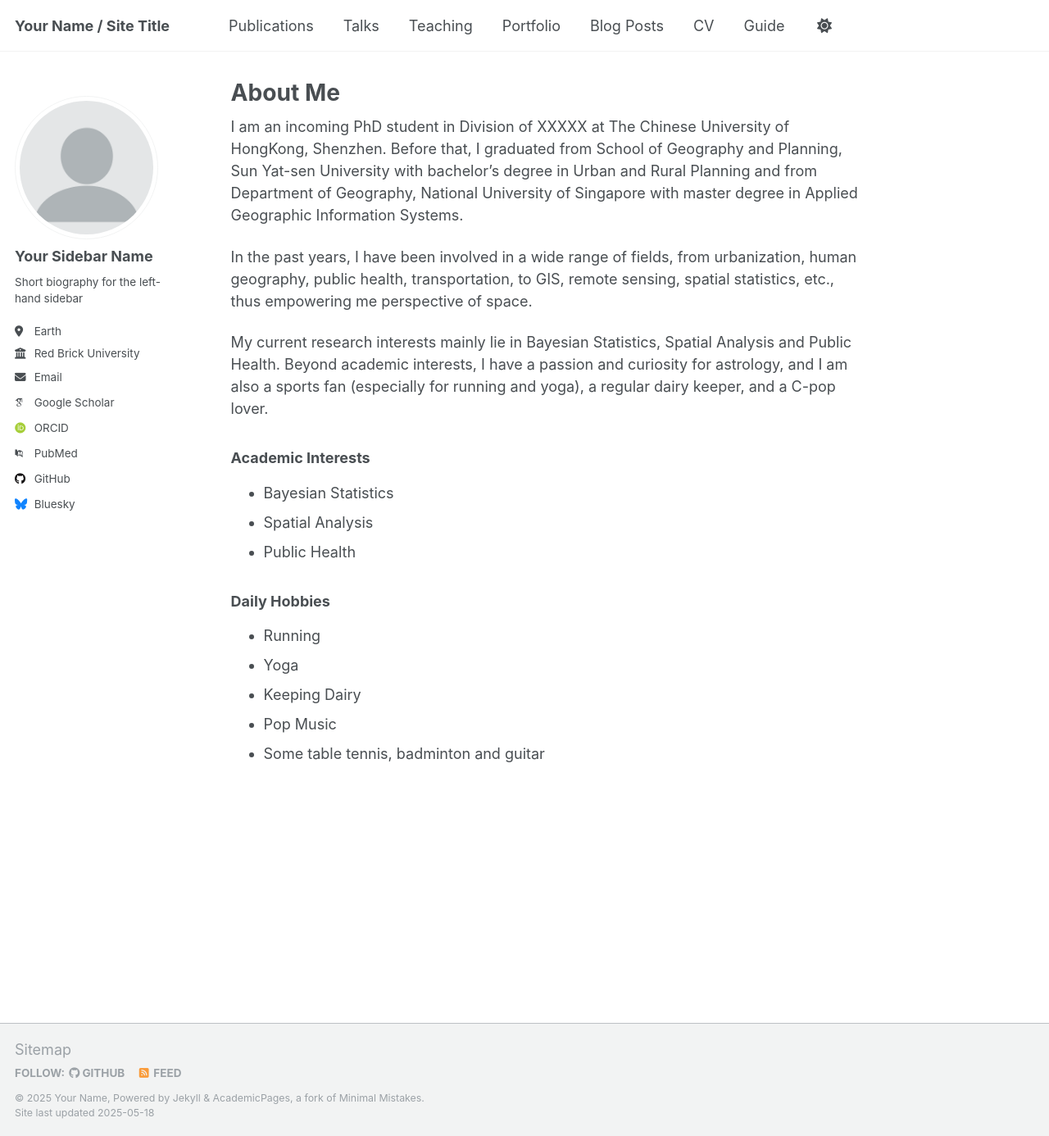
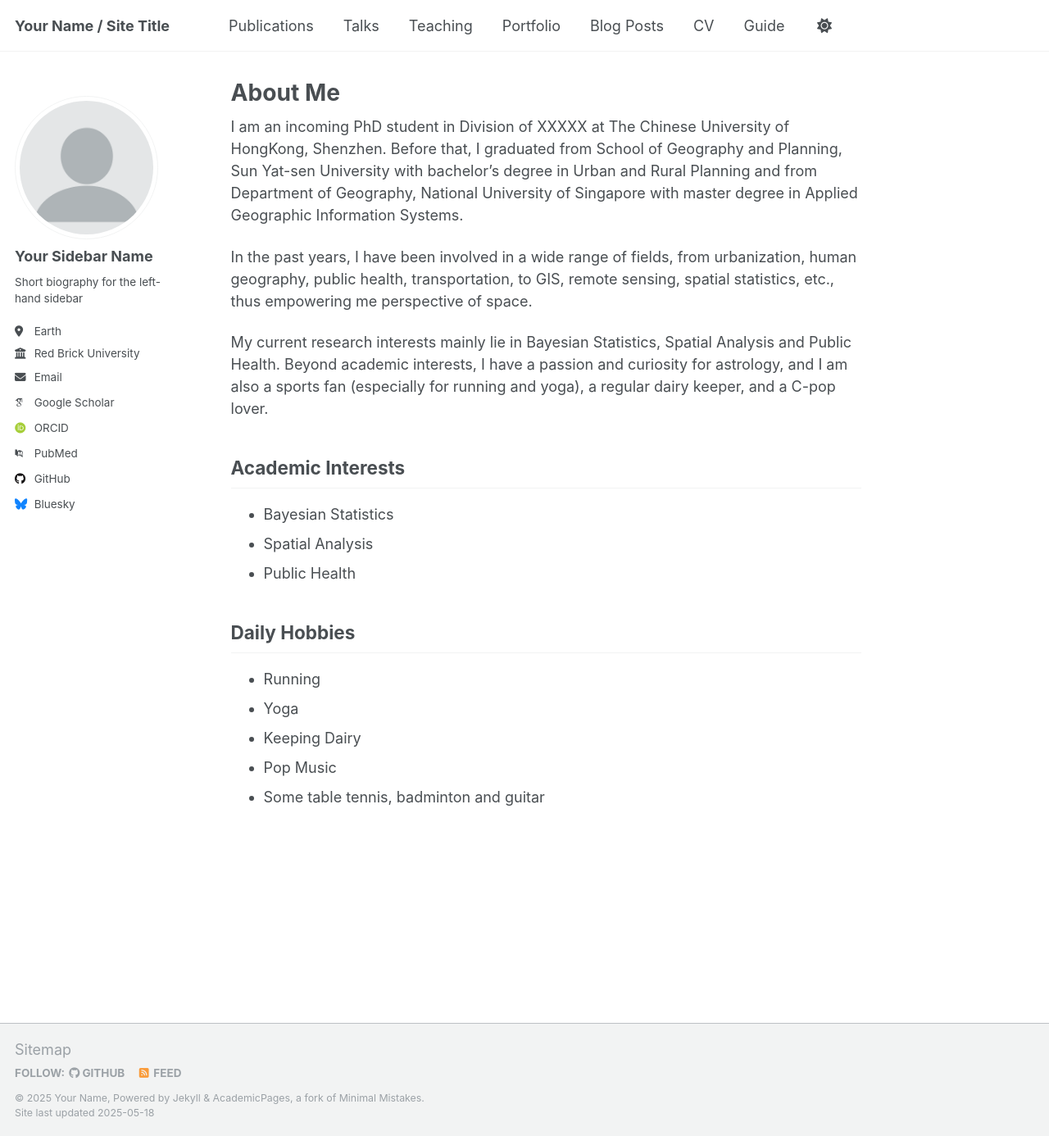
Before and after one commit to Helensyc/helensyc.github.io, a Jekyll site: the page built from _pages/about.md, in a window 1280 px wide and 1386 px high. Shown: the whole window at 82% size. Built offline with Jekyll 4.4.1, drawn with Linux system fonts in a browser that asks for light colours; some web fonts are replaced.

```diff
--- a/_pages/about.md
+++ b/_pages/about.md
@@ -13,12 +13,12 @@ In the past years, I have been involved in a wide range of fields, from urbaniza
 
 My current research interests mainly lie in Bayesian Statistics, Spatial Analysis and Public Health. Beyond academic interests, I have a passion and curiosity for astrology, and I am also a sports fan (especially for running and yoga), a regular dairy keeper, and a C-pop lover.
 
-### Academic Interests
+## Academic Interests
 - Bayesian Statistics
 - Spatial Analysis
 - Public Health
 
-### Daily Hobbies
+## Daily Hobbies
 - Running
 - Yoga
 - Keeping Dairy
```
